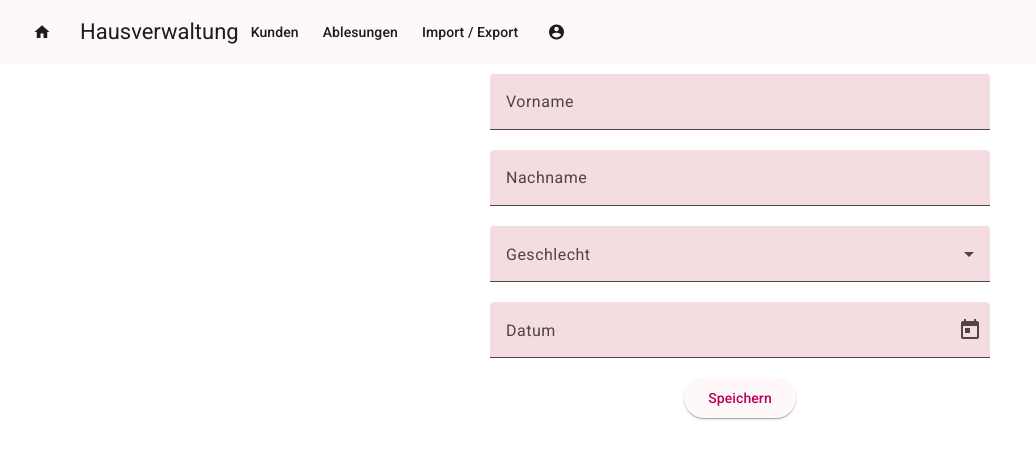
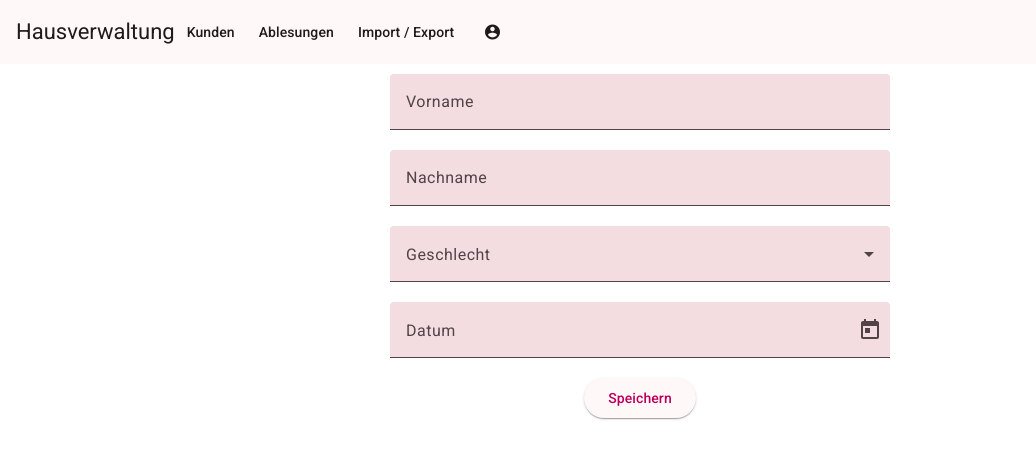
Before and after one commit to Taylanbmg/Hausverwaltung-UI, an Angular app: page /erstellen in a window 1280 px wide. Shown: the top 458 px of the page, without its empty margins (0-1036 px from the left). Built offline with nearby package versions, Linux system fonts and the light colour scheme.

Commit message:
commit und push um mergen zu können

```diff
--- a/src/app/app.component.css
+++ b/src/app/app.component.css
@@ -1,8 +1,4 @@
-.content {
-  width: 300px;
-  margin: 0 auto;
-  text-align: center;
-}
+
 .example-spacer {
   flex: 1 1 auto;
 }
--- a/src/app/app.component.html
+++ b/src/app/app.component.html
@@ -1,12 +1,12 @@
 <mat-toolbar color="primary">
-  <button mat-button class="toolbar-button" (click)="goToCustomers()">
+ <!-- <button mat-button class="toolbar-button" (click)="goToCustomers()">
     <mat-icon>home</mat-icon>
-  </button>
+  </button>-->
 
   <span class="title">Hausverwaltung</span>
   <span class="spacer"></span>
 
-  <button mat-button class="toolbar-button" (click)="goToCustomers()">
+  <button mat-button class="toolbar-button" (click)="goToCustomerOverview()">
     Kunden
   </button>
 
--- a/src/app/app.routes.ts
+++ b/src/app/app.routes.ts
@@ -1,8 +1,7 @@
-import { Routes } from '@angular/router';
+import {Routes} from '@angular/router';
 import {CustomerSucheComponent} from './components/customer-suche/customer-suche.component';
 import {CustomerOverviewPageComponent} from './components/customer-overview-page/customer-overview-page.component';
 import {CustomerErstellenComponent} from './components/customer-erstellen/customer-erstellen.component';
-import {AppComponent} from './app.component';
 import {CustomerUpdateComponent} from './components/customer-update/customer-update.component';
 import {CustomerDeleteComponent} from './components/customer-delete/customer-delete.component';
 import {ReadingComponent} from './components/reading/reading.component';
--- a/src/app/components/customer-update/customer-update.component.css
+++ b/src/app/components/customer-update/customer-update.component.css
@@ -1,4 +1,4 @@
-.content {
+/*.content {
   width: 500px;
   margin: 10px auto 0;
   text-align: center;
@@ -12,4 +12,4 @@
 
 .form-field {
   width: 100%;
-}
+}*/
--- a/src/app/components/reading/reading.component.css
+++ b/src/app/components/reading/reading.component.css
@@ -18,7 +18,7 @@
   gap: 16px;
   align-items: flex-start;
 
-  mat-form-field {
+  & mat-form-field {
     flex: 1 1 200px;
   }
 
```
